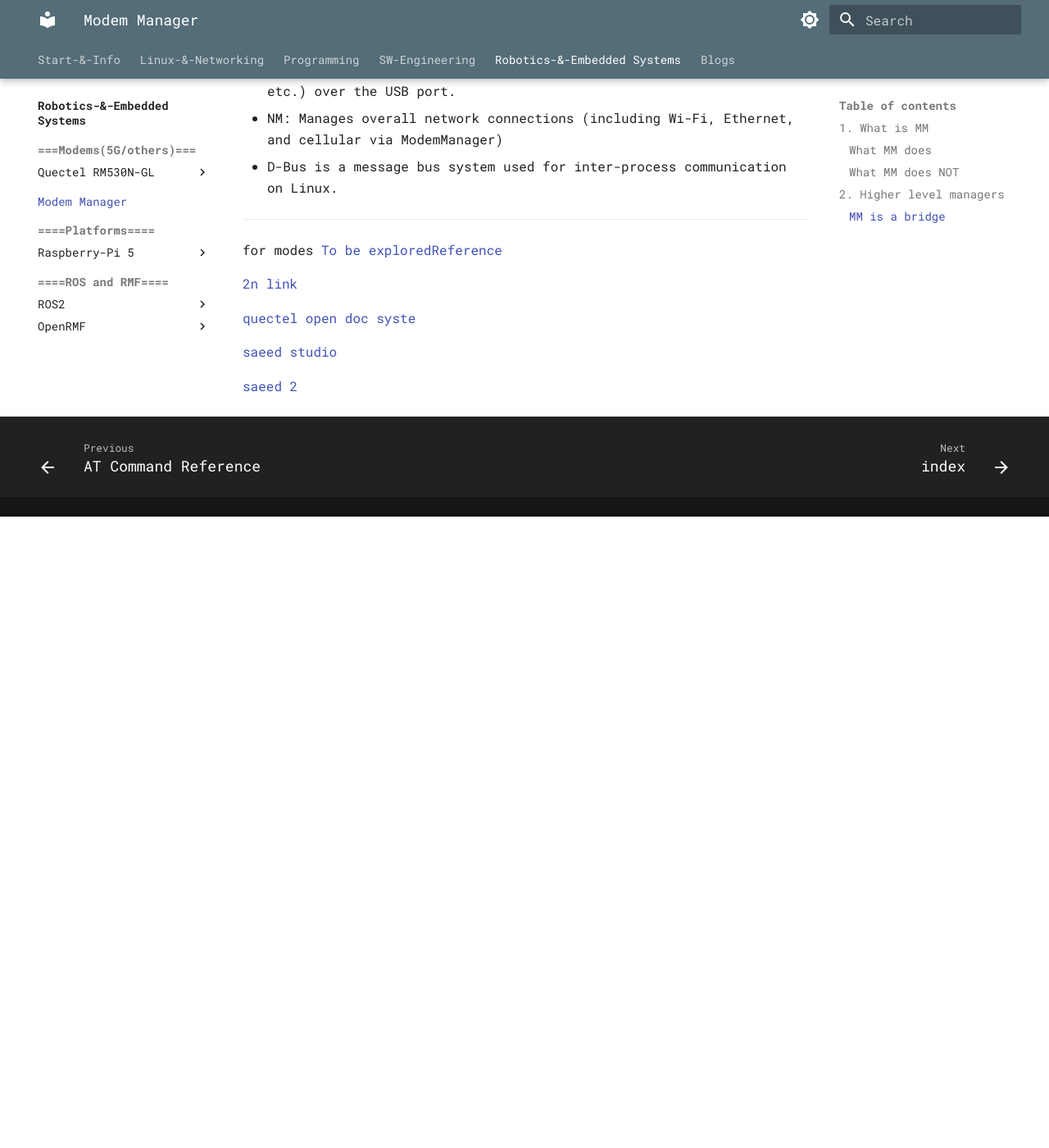
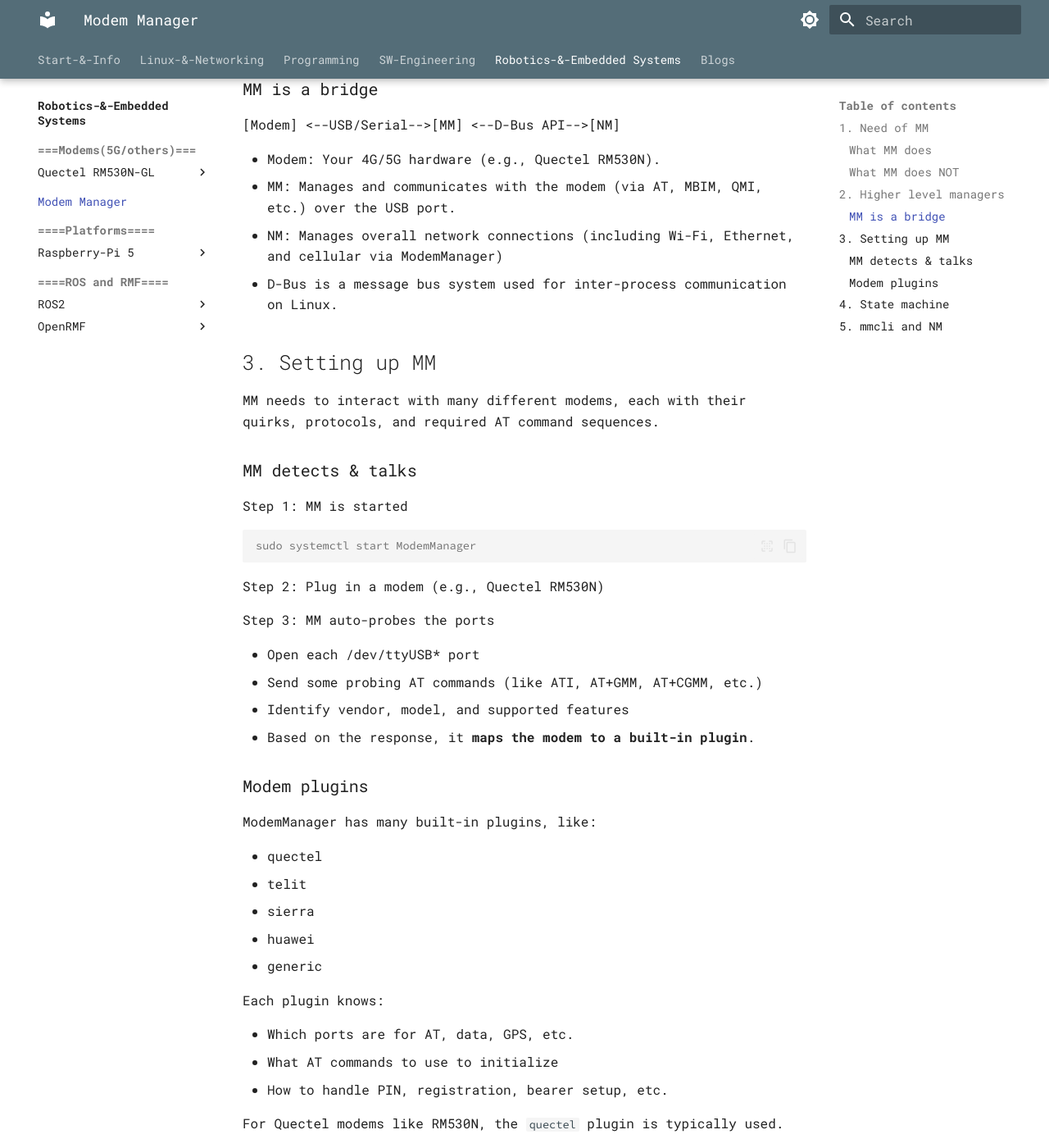
Before and after one commit to alohamujeeb/alohamujeeb.github.io, an MkDocs documentation site: the page built from docs/embsys-drobot/modem-manager.md, in a window 1280 px wide and 1400 px high, scrolled down 1505 px. Shown: the whole window at 82% size. Built offline with MkDocs 1.6.1 and Material for MkDocs 9.7.7, drawn with Linux system fonts in a browser that asks for light colours; before the commit the page ends 2135 px from its top, so only the background shows below that; some of the changed text lies outside the part shown.

Commit message:
minor file restructure

````diff
--- a/docs/embsys-drobot/modem-manager.md
+++ b/docs/embsys-drobot/modem-manager.md
@@ -7,9 +7,10 @@
 Under Construction
 
 # Modem Manager (MM)
+ModemManager provides a unified high level API for communicating with mobile broadband modems, regardless of the protocol used to communicate with the actual device (Generic AT, vendor-specific AT, QCDM, QMI, MBIM...).
 
 
-## 1. What is MM
+## 1. Need of MM
 
 - A modem connected to a computer via USB or PCIe interface, is managed by AT commands.
 
@@ -54,6 +55,86 @@
 - NM: Manages overall network connections (including Wi-Fi, Ethernet, and cellular via ModemManager)
 - D-Bus is a message bus system used for inter-process communication on Linux.
 
+## 3. Setting up MM
+MM needs to interact with many different modems, each with their quirks, protocols, and required AT command sequences.
+
+
+### MM detects & talks
+
+Step 1: MM is started
+``` console
+sudo systemctl start ModemManager
+```
+Step 2: Plug in a modem (e.g., Quectel RM530N)
+
+Step 3: MM auto-probes the ports
+
+- Open each /dev/ttyUSB* port
+- Send some probing AT commands (like ATI, AT+GMM, AT+CGMM, etc.)
+- Identify vendor, model, and supported features
+- Based on the response, it **maps the modem to a built-in plugin**.
+
+
+### Modem plugins
+ModemManager has many built-in plugins, like:
+
+- quectel
+- telit
+- sierra
+- huawei
+- generic
+
+Each plugin knows:
+
+- Which ports are for AT, data, GPS, etc.
+- What AT commands to use to initialize
+- How to handle PIN, registration, bearer setup, etc.
+
+For Quectel modems like RM530N, the ```quectel``` plugin is typically used.
+
+You can check the plugin being used with:
+``` console
+mmcli -m 0
+
+mmcli -L  #to see all connected modems
+
+# to query each one individually
+mmcli -m 0
+mmcli -m 1
+```
+
+## 4. State machine
+ModemManager follows a state machine.
+
+DISCONNECTED → INITIALIZING → LOCKED → REGISTERED → CONNECTED
+
+It sends AT commands in each state:
+
+- To check SIM status
+- Unlock PIN if needed
+- Scan/register with network
+- Set APN and bring up bearer
+
+## 5. mmcli and NM
+
+mmcli:
+``` console
+# List modems
+mmcli -L
+
+# Show detailed info
+mmcli -m 0
+
+# Connect to internet (APN setup)
+mmcli -m 0 --simple-connect="apn=your.apn"
+```
+
+NM:
+
+If you're using NetworkManager, it will call ModemManager automatically when using a mobile broadband profile.
+
+
+
 ---
 for modes
 [To be exploredReference](https://spotpear.com/wiki/RM520N-GL.html)
@@ -65,3 +146,5 @@
 [saeed studio](https://wiki.seeedstudio.com/raspberry_pi_4g_hat_ecm_mobile_internet/)
 
 [saeed 2](https://wiki.seeedstudio.com/raspberry_pi_4g_lte_hat_qmi/)
+
+[MM Plugins-github](https://gitlab.freedesktop.org/mobile-broadband/ModemManager/-/tree/main)
````
